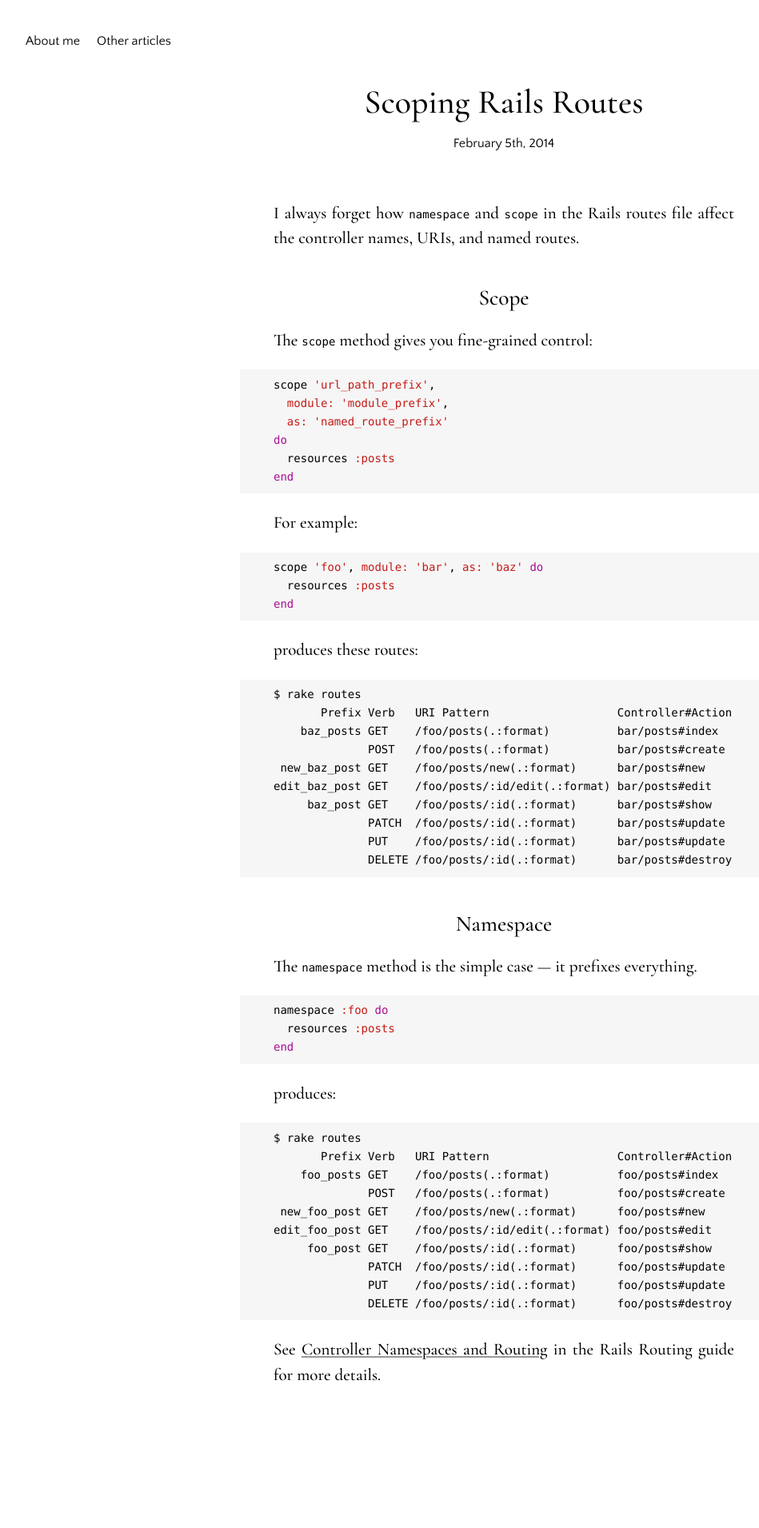
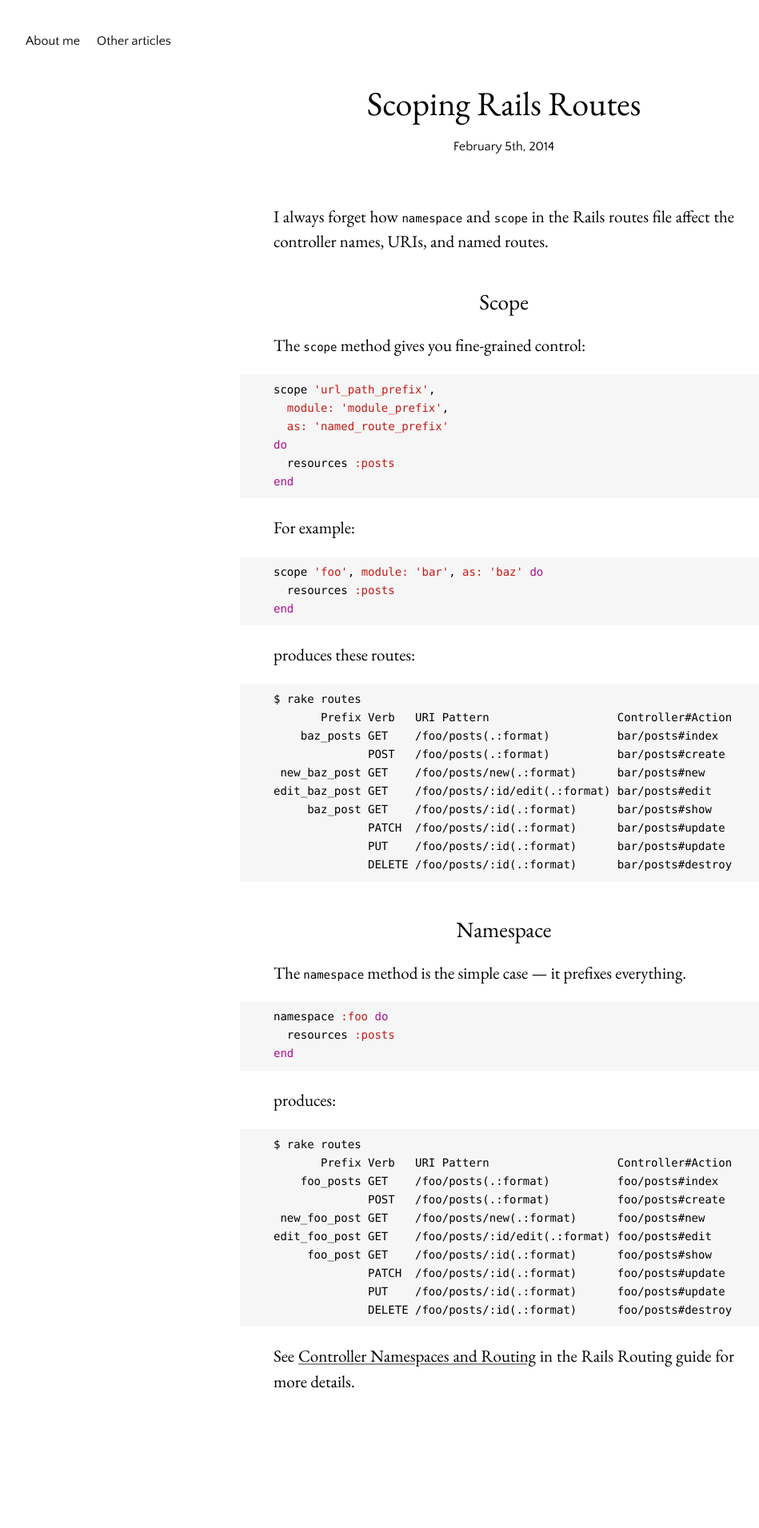
Before and after one commit to notahat/notahat.github.com, a Jekyll site: the page built from _posts/2014-02-05-scoping-rails-routes.md, in a window 1280 px wide. Shown: the whole page at 80% size, without its empty margins (10-959 px from the left). Built offline with Jekyll 4.4.1, drawn with Linux system fonts in a browser that asks for light colours.

Commit message:
Switch body font to EB Garamond for better screen rendering
Cormorant Garamond's extreme stroke contrast was too thin on 3x displays.
EB Garamond has a similar classical feel with more balanced strokes.

Co-Authored-By: Claude Sonnet 4.6 <noreply@anthropic.com>

```diff
--- a/_includes/article-head.html
+++ b/_includes/article-head.html
@@ -8,7 +8,7 @@
 
   <link rel="preconnect" href="https://fonts.bunny.net" />
   <link
-    href="https://fonts.bunny.net/css2?family=Cormorant+Garamond:wght@500;700&family=Quattrocento+Sans&display=swap"
+    href="https://fonts.bunny.net/css2?family=EB+Garamond:ital,wght@0,400;0,700;1,400&family=Quattrocento+Sans&display=swap"
     rel="stylesheet"
   />
 
--- a/css/articles.scss
+++ b/css/articles.scss
@@ -11,9 +11,9 @@ $page-width: 576px;
 $page-margin-breakpoint: 450px;
 
 @mixin serif-font {
-  font-family: "Cormorant Garamond", serif;
+  font-family: "EB Garamond", serif;
   font-size: 21px;
-  font-weight: 500;
+  font-weight: 400;
 }
 
 @mixin sans-font {
@@ -26,6 +26,8 @@ html {
   background-color: white;
   color: black;
   @include serif-font;
+
+
 }
 
 body {
@@ -120,7 +122,7 @@ a {
   text-align: center;
   font-family: inherit;
   font-size: 2rem;
-  font-weight: 500;
+  font-weight: 400;
 }
 
 .article__date {
```
